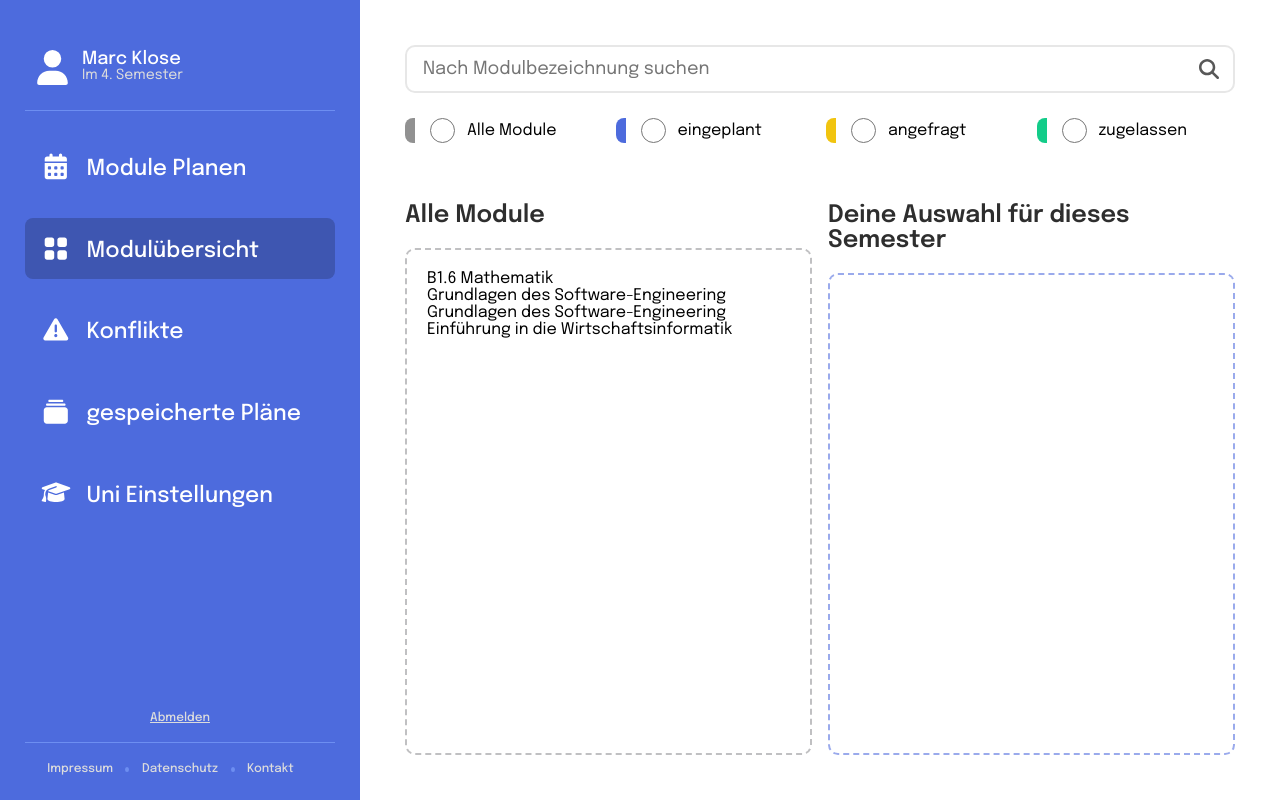
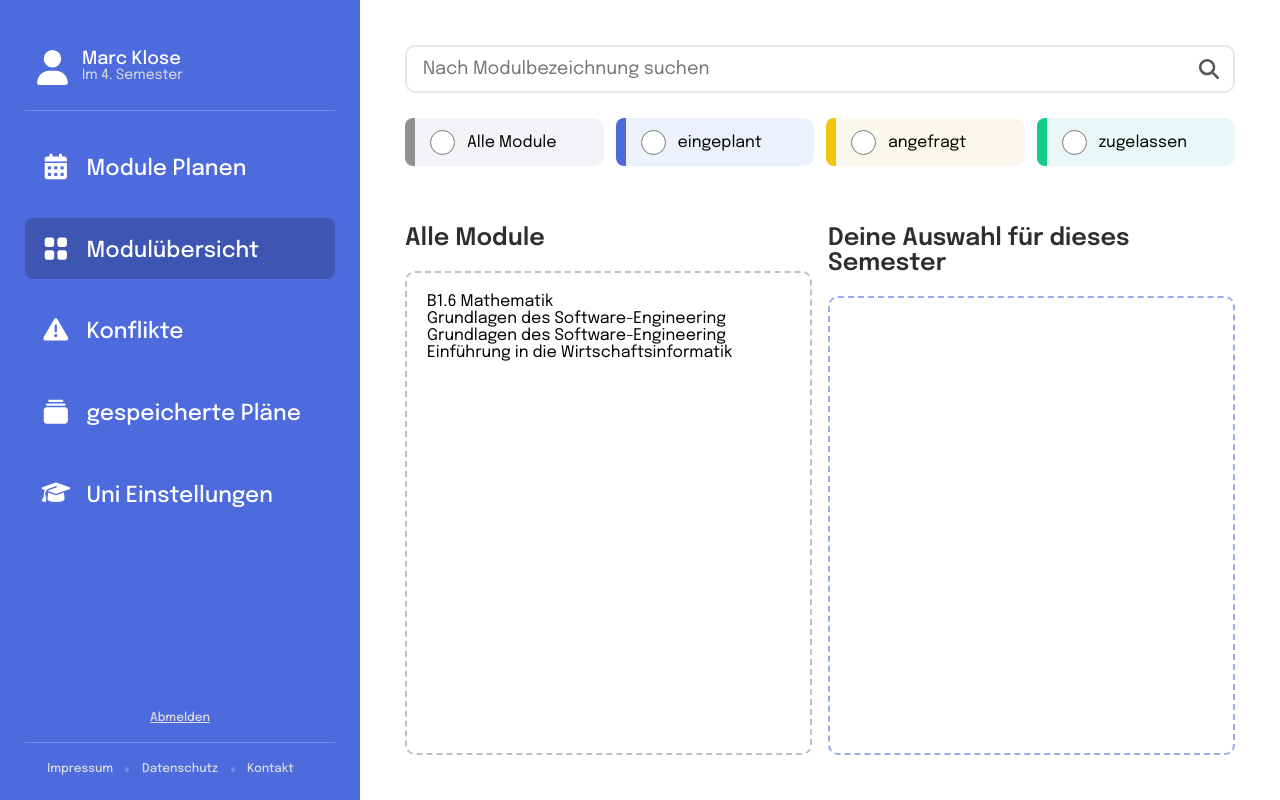
Before and after one commit to Uni-Course-Scheduler/course-scheduler-frontend, a Vue app: page /modules in a window 1280 px wide. Built offline with nearby package versions, Linux system fonts and the light colour scheme.

Commit message:
[REFACTOR] Colored wrapper is now its own component

```diff
--- /dev/null
+++ b/src/components/widgets/ColoredWrapper.vue
@@ -0,0 +1,27 @@
+<script setup lang="ts">
+import type {PropType} from "vue";
+import type {ColoredWrapperEnum as ColoredWrapperType} from "@/models/enums/ColoredWrapperEnum";
+import {ColoredWrapperEnum} from "@/models/enums/ColoredWrapperEnum";
+
+defineProps({
+  labelColor: {
+    type: Object as PropType<ColoredWrapperType>,
+    default: ColoredWrapperEnum.GREY
+  },
+  fillBackground: {
+    type: Boolean,
+    default: false
+  },
+})
+</script>
+
+<template>
+<div class="colored-wrapper" :class="[labelColor, fillBackground ? 'fill' : '' ]">
+    <slot></slot>
+</div>
+</template>
+
+<style scoped>
+.colored-wrapper {
+}
+</style>
--- a/src/components/widgets/FilterButton.vue
+++ b/src/components/widgets/FilterButton.vue
@@ -1,37 +1,43 @@
 <script setup lang="ts">
-import type {PropType} from "vue";
-import type {ColoredWrapperEnum as ColoredWrapperType} from "@/models/enums/ColoredWrapperEnum";
-import {ColoredWrapperEnum} from "@/models/enums/ColoredWrapperEnum";
+import type { PropType } from "vue";
+import type { ColoredWrapperEnum as ColoredWrapperType } from "@/models/enums/ColoredWrapperEnum";
+import { ColoredWrapperEnum } from "@/models/enums/ColoredWrapperEnum";
+import ColoredWrapper from "@/components/widgets/ColoredWrapper.vue";
 
-defineProps({
+const props = defineProps({
   group: {
     type: String,
-    required: true
+    required: true,
   },
   text: {
     type: String,
-    required: true
+    required: true,
   },
   id: {
     type: String,
-    required: true
+    required: true,
   },
   color: {
     type: Object as PropType<ColoredWrapperType>,
-    default: ColoredWrapperEnum.GREY
-  }
-})
+    default: ColoredWrapperEnum.GREY,
+  },
+});
 </script>
 
 <template>
-<label class="colored-wrapper" :class="color">
-  <input type="radio" :name="group" :id="id" />
-  <span>{{ text }}</span>
-</label>
+  <ColoredWrapper
+  :labelColor="props.color"
+  :fillBackground="true"
+  >
+    <div class="filter">
+      <input type="radio" :name="group" :id="id" />
+      <span>{{ text }}</span>
+    </div>
+  </ColoredWrapper>
 </template>
-
 <style scoped>
-.colored-wrapper {
+.filter {
+  height: var(--input-height-xl);
   display: flex;
   align-items: center;
   column-gap: var(--column-gap-m);
```
